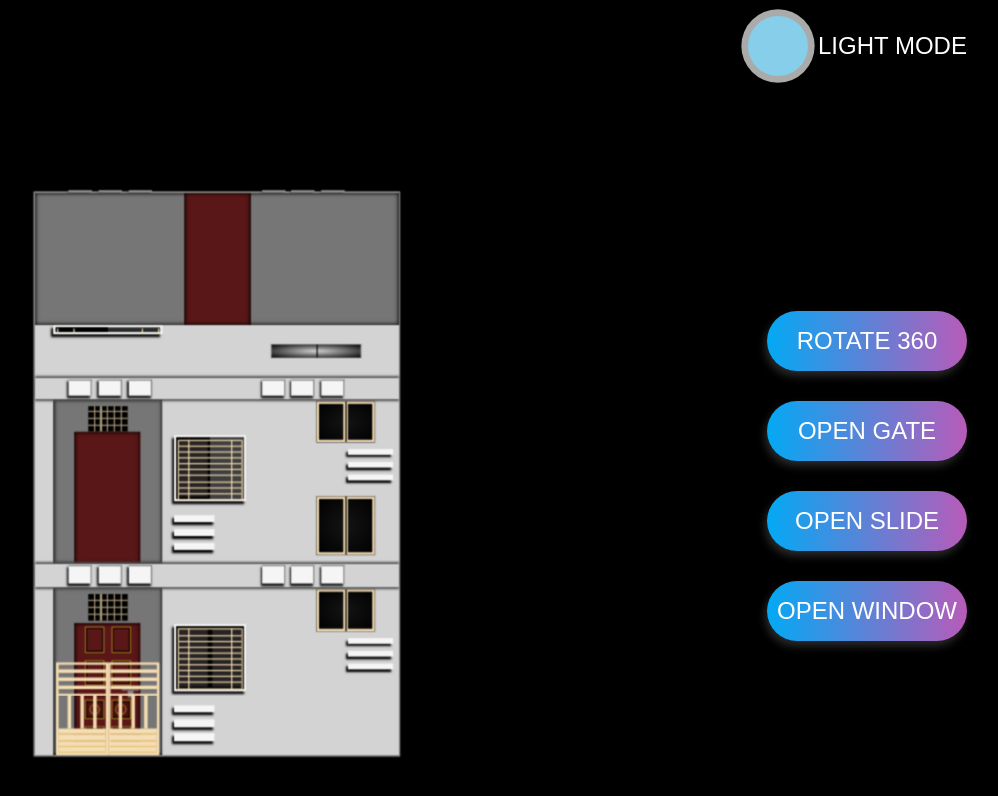
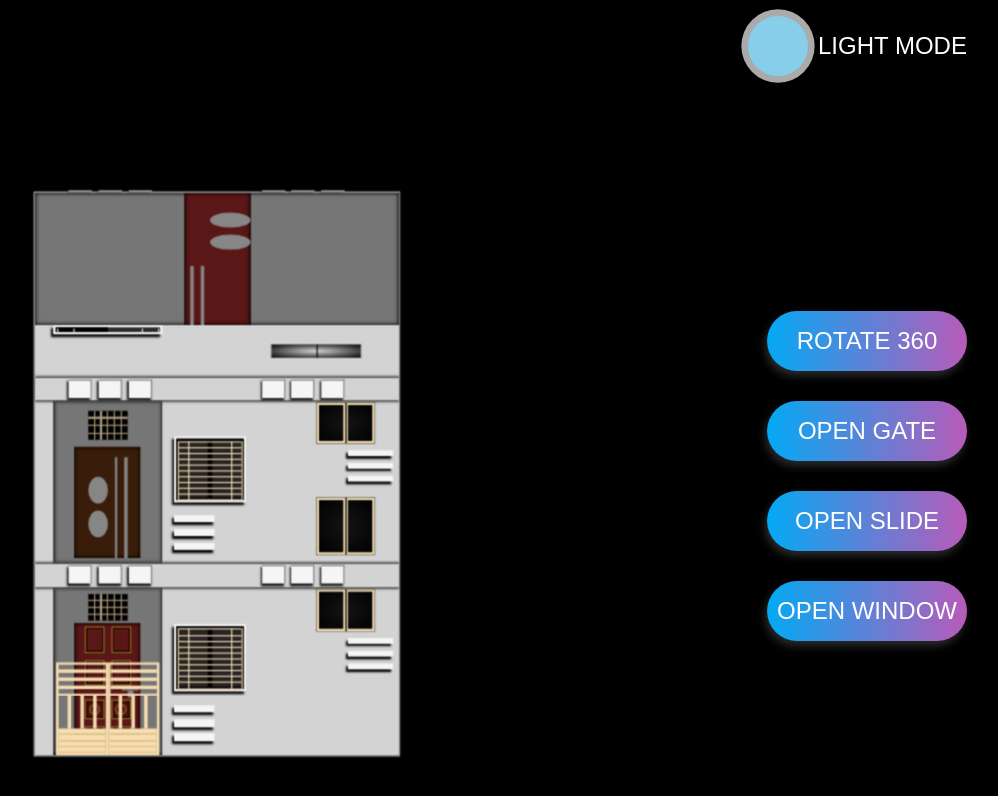
Before and after one commit to rupesh989/house-design-with-css, a plain HTML site: page index.html in a window 1280 px wide. Shown: the whole page, without its empty margins (280-1278 px from the left). Drawn offline with Linux system fonts and the light colour scheme.

Commit message:
Added styles

```diff
--- a/style.css
+++ b/style.css
@@ -844,3 +844,69 @@ a:active {
 .large-window .right-large-window {
   transform-origin: right center;
 }
+
+.slide-wrapper .left-slide,
+.slide-wrapper .right-slide1 {
+  background-color: rgb(31, 25, 25, 0.7);
+  width: 50%;
+  height: 100%;
+  border: 5px solid var(--dark);
+  transition: transform 2s ease;
+}
+.first-floor .main-view .left-part {
+  justify-content: flex-start;
+  gap: 1rem;
+}
+.first-floor .left-part .inside-window {
+  margin-top: auto;
+  flex-basis: 18%;
+}
+.first-floor .left-part .inside-window .horizontal > li:last-child {
+  height: 1px;
+}
+.first-floor .left-part .inside-door {
+  width: 10rem;
+  flex-basis: 68%;
+  flex-direction: row;
+  background-color: rgb(82, 42, 14);
+}
+.inside-door .circle {
+  flex-basis: 50%;
+  display: flex;
+  gap: 1rem;
+  flex-direction: column;
+  align-items: flex-end;
+  justify-content: center;
+  padding-top: 1.5rem;
+}
+.inside-door .circle > div {
+  flex-basis: 27%;
+  width: 60%;
+  border-radius: 50%;
+  background-color: silver;
+}
+.inside-door .verticalLines {
+  flex-basis: 50%;
+  display: flex;
+  align-items: flex-start;
+  gap: 1rem;
+  padding-left: 1rem;
+}
+.inside-door .verticalLines > li {
+  height: 90%;
+  margin-top: auto;
+  width: 0.5rem;
+  background-color: silver;
+}
+.first-floor .inside-door .lockBar {
+  position: absolute;
+  width: 20%;
+  height: 10%;
+  top: 55%;
+  left: 83%;
+  transform: translateY(-50%);
+  display: flex;
+  flex-direction: column;
+  align-items: center;
+  justify-content: center;
+}
```
